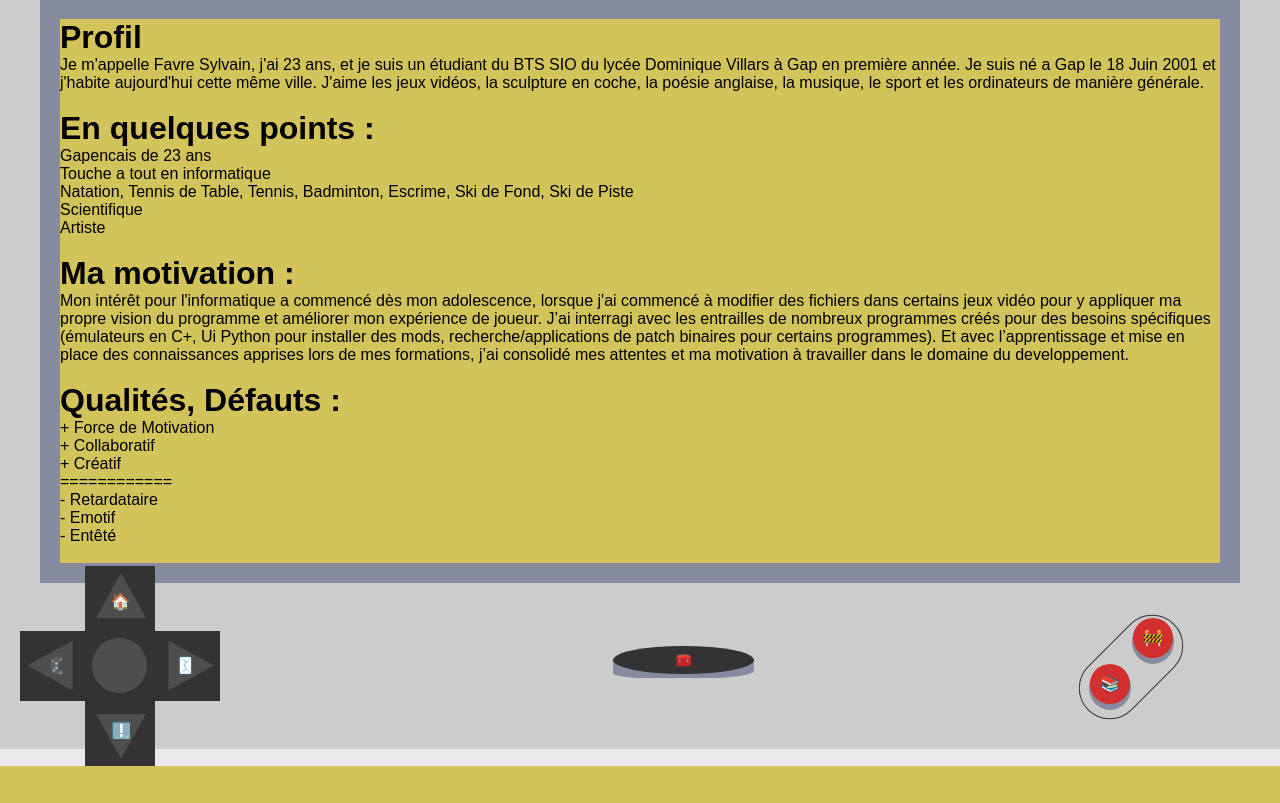
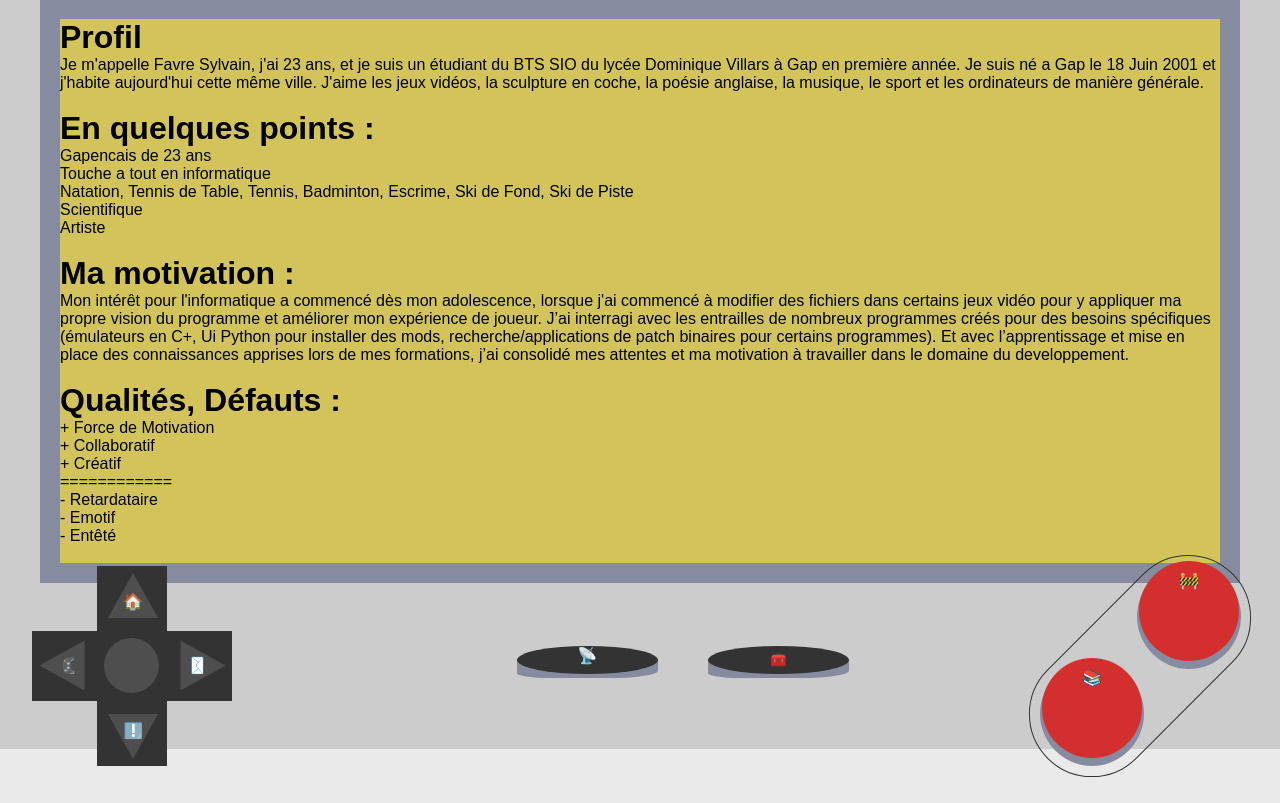
Before and after one commit to Electric-Waffle/DynamicPortfolio, a PHP site: page /index.php in a window 1280 px wide. Shown: the part 51-854 px from the top of the page. Before the commit the page ends 817 px from the top, so only its background shows below. Run offline with PHP 8.4, Linux system fonts and the light colour scheme.

Commit message:
meilleur barre bouton

```diff
--- a/www/partials/barre_bouton.php
+++ b/www/partials/barre_bouton.php
@@ -21,8 +21,15 @@
     </div>
 
     <!-- Boutons start -->
+    <div style="display : flex; gap:141px">
+
       <div class="buttons button-start-select">
+        <div class="button-select-top">
+          <a href="veille.php" class=""><span>📡</span></a>
+        </div>
+      </div>
 
+      <div class="buttons button-start-select">
         <?php
         if ($mode == "Backoffice") {
         ?>
@@ -48,6 +55,7 @@
         <?php
         }
         ?>
+      </div>
 
     </div>
 
--- a/www/style.css
+++ b/www/style.css
@@ -268,7 +268,7 @@ body {
   position: relative;
   width: 40px;
   height: 40px;
-  margin-right: 110px;
+  margin-right: 10%;
   z-index: 0;
 }
 
@@ -280,11 +280,11 @@ body {
   background-color: transparent;
   border: 1px solid #333;
   transform: rotate(-45deg);
-  width: 120px;
-  height: 60px;
-  border-radius: 40px;
-  top: -10px;
-  left: -40px;
+  width: 260px;
+  height: 124px;
+  border-radius: 100px;
+  top: -43px;
+  left: -87px;
 }
 
 .button-a,
@@ -339,13 +339,13 @@ body {
   content: "";
   background-color: #868B9F;
   display: block;
-  height: 44px;
-  width: 42px;
+  height: 105px;
+  width: 104px;
   border-radius: 50%;
   position: absolute;
   z-index: -1;
-  bottom: 4px;
-  right: 9px;
+  bottom: -58px;
+  right: -52px;
 }
 
 .btns-ab {
@@ -356,13 +356,13 @@ body {
 }
 
 .btn-a {
-  top: 18px;
-  left: -20px;
+  top: 12px;
+  left: -54px;
 }
 
 .btn-b {
-  top: -28px;
-  left: -47px;
+  top: -85px;
+  left: -27px;
 }
 
 .button-select-top {
@@ -375,29 +375,36 @@ body {
   top: 5px;
   left: -27px;
 }
+.button-select-top:hover {
+  background-color: #4d4d4d;
+}
 
-.button-select-top form {
+.button-select-top form, .button-select-top a {
   height: 100%;
   width: 100%;
   top: 0px;
+  text-decoration: none;
 }
 
 .button-select-top:active {
   top: 7px;
 }
 
-.button-select-top form input {
+.button-select-top form input, .button-select-top a span {
   height: 100%;
   width: 100%;
   border: none;
   background: none;
+  display: block;
+  text-align: center;
+  cursor: pointer;
 }
 
 .button-top {
   display: block;
   position: absolute;
-  height: 40px;
-  width: 40px;
+  height: 100px;
+  width: 100px;
   border-radius: 50%;
 }
 
@@ -427,6 +434,7 @@ body {
   display: block;
   width: 200px;
   height: 200px;
+  margin-left: 1%;
 }
 
 .dpad-circle {
@@ -448,28 +456,40 @@ body {
   border-right: 25px solid transparent;
   border-bottom: 45px solid #4e4e4e; /* couleur du triangle */
 }
+.dpad-arrow:hover {
+  border-bottom: 45px solid #838282;
+}
 .dpad-arrow-up {
   top: 7px;
   left: 75.5px;
+}
+.dpad-arrow-up:active {
+  top: 9px;
 }
 .dpad-arrow-down {
   rotate: 180deg;
   top: 148px;
   left: 75.5px;
 }
-
+.dpad-arrow-down:active {
+  top: 150px;
+}
 .dpad-arrow-left {
   rotate: -90deg;
   top: 77.5px;
   left: 4.5px;
 }
-
+.dpad-arrow-left:active {
+  top: 79.5px;
+}
 .dpad-arrow-right {
   rotate: 90deg;
   top: 77.5px;
   left: 145.5px;
 }
-
+.dpad-arrow-right:active {
+  top: 81.5px;
+}
 .dpad-form-1, .dpad-form-2 {
   position: absolute;
   display: block;
```
Lines whose indentation alone changed are shown as unchanged.
